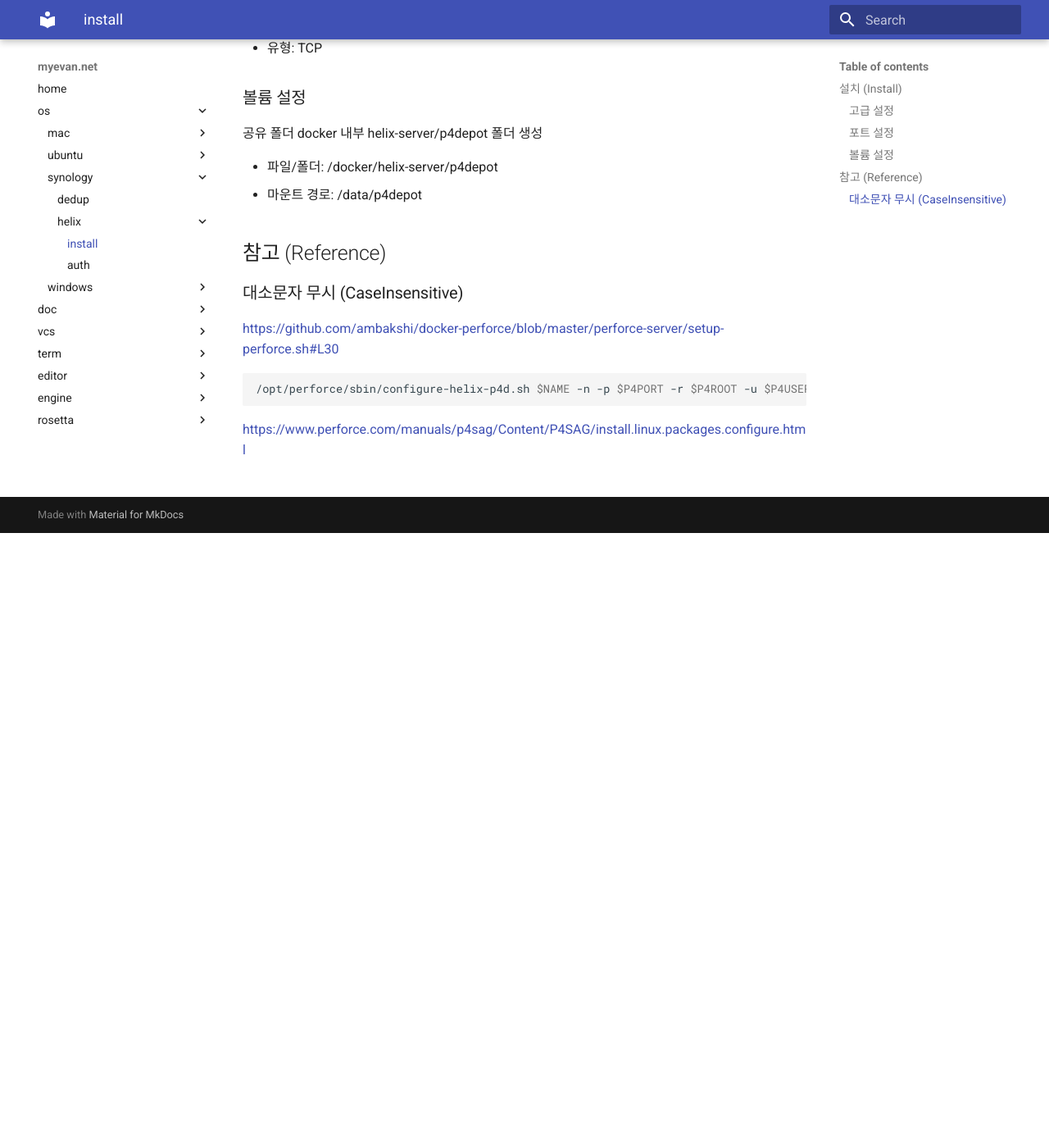
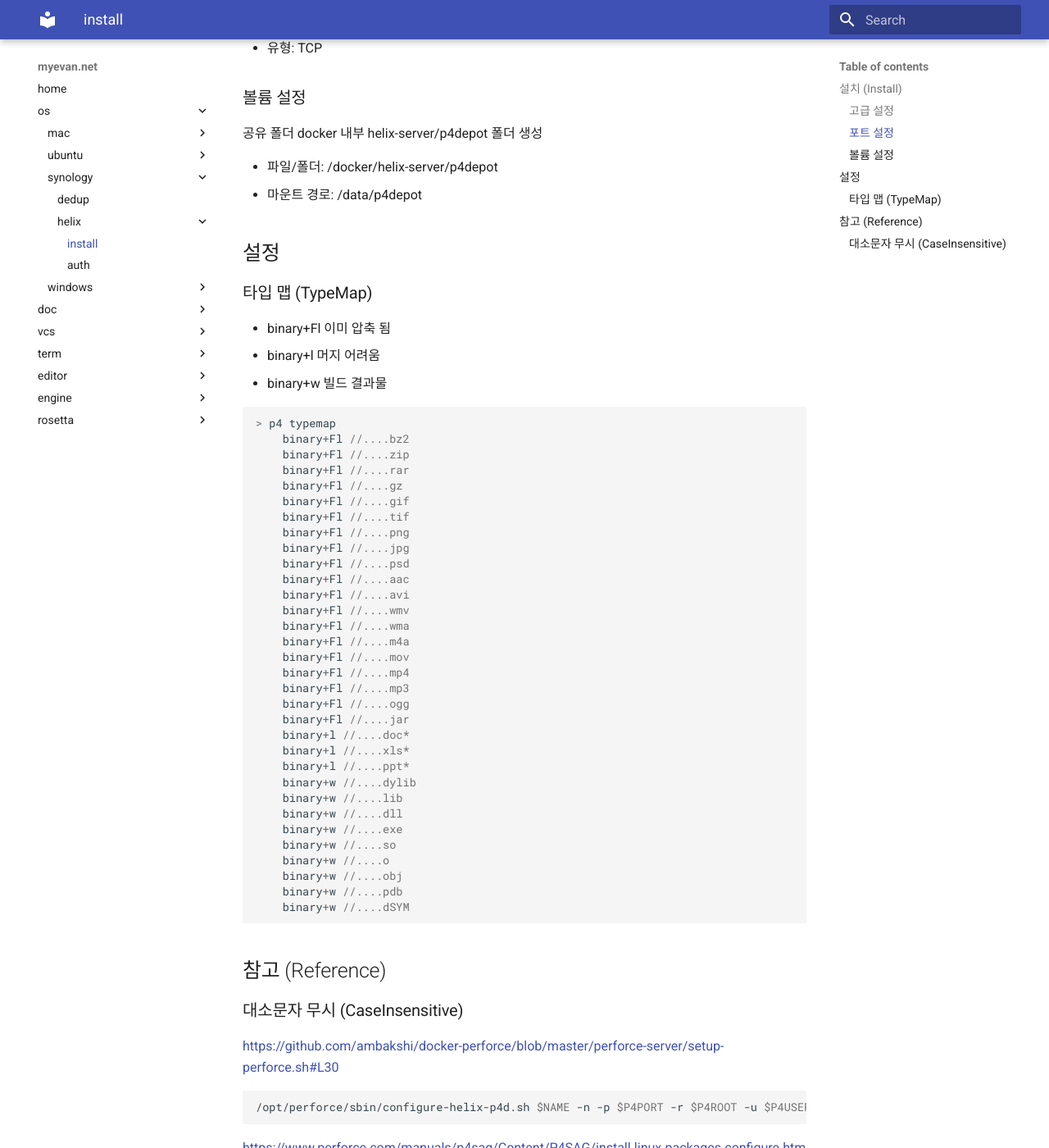
Before and after one commit to myevan/myevan-home, an MkDocs documentation site: the page built from docs/synology_helix_server.md, in a window 1280 px wide and 1400 px high, scrolled down 750 px. Shown: the whole window at 82% size. Built offline with MkDocs 1.6.1 and Material for MkDocs 9.7.7, drawn with Linux system fonts in a browser that asks for light colours.

Commit message:
시놀로지 헬릭스 타입 맵

````diff
--- a/docs/synology_helix_server.md
+++ b/docs/synology_helix_server.md
@@ -30,6 +30,49 @@ SSL
 * 파일/폴더: /docker/helix-server/p4depot
 * 마운트 경로: /data/p4depot
 
+## 설정
+
+### 타입 맵 (TypeMap)
+
+* binary+Fl 이미 압축 됨
+* binary+l 머지 어려움
+* binary+w 빌드 결과물
+
+```
+> p4 typemap
+	binary+Fl //....bz2
+	binary+Fl //....zip
+	binary+Fl //....rar
+	binary+Fl //....gz
+	binary+Fl //....gif
+	binary+Fl //....tif
+	binary+Fl //....png
+	binary+Fl //....jpg
+	binary+Fl //....psd
+	binary+Fl //....aac
+	binary+Fl //....avi
+	binary+Fl //....wmv
+	binary+Fl //....wma
+	binary+Fl //....m4a
+	binary+Fl //....mov
+	binary+Fl //....mp4
+	binary+Fl //....mp3
+	binary+Fl //....ogg
+	binary+Fl //....jar
+	binary+l //....doc*
+	binary+l //....xls*
+	binary+l //....ppt*
+	binary+w //....dylib
+	binary+w //....lib
+	binary+w //....dll
+	binary+w //....exe
+	binary+w //....so
+	binary+w //....o
+	binary+w //....obj
+	binary+w //....pdb
+	binary+w //....dSYM
+```
+
 
 ## 참고 (Reference)
 
````
